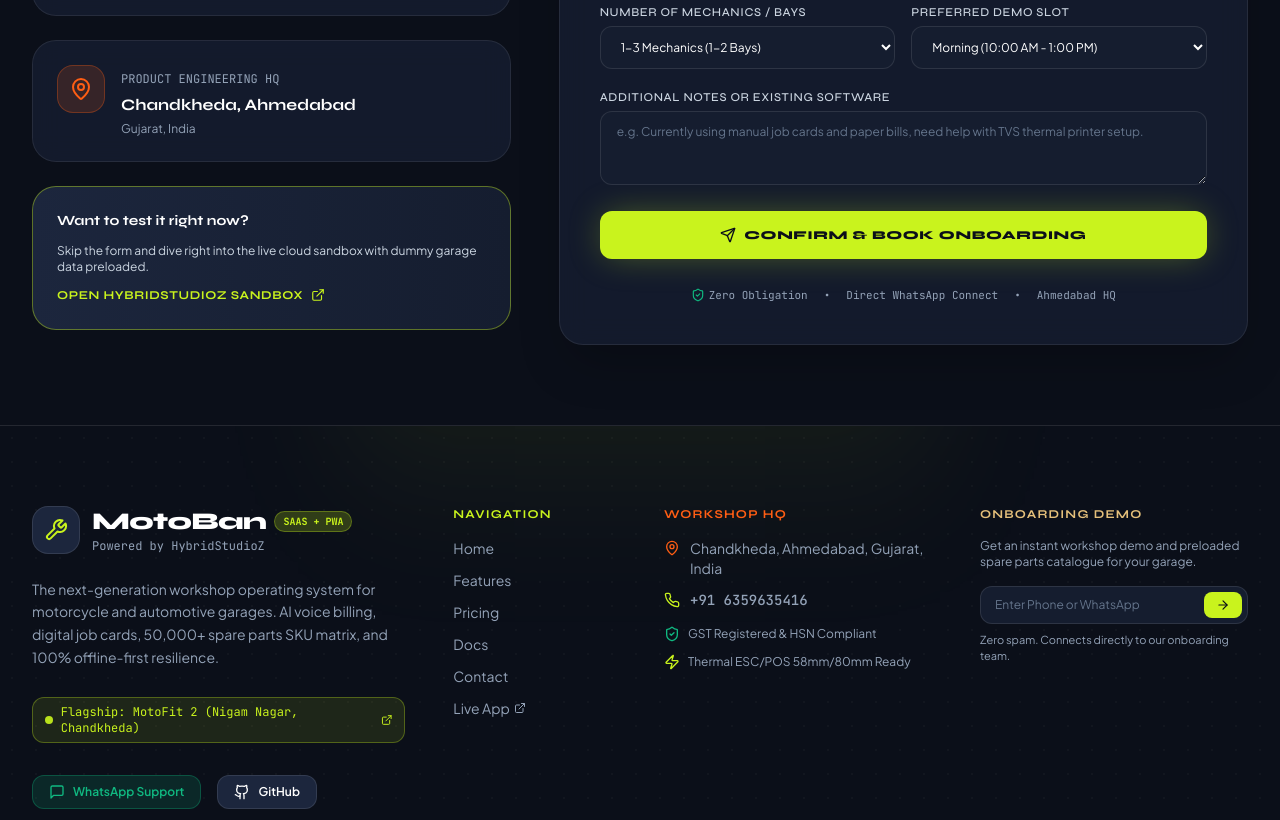
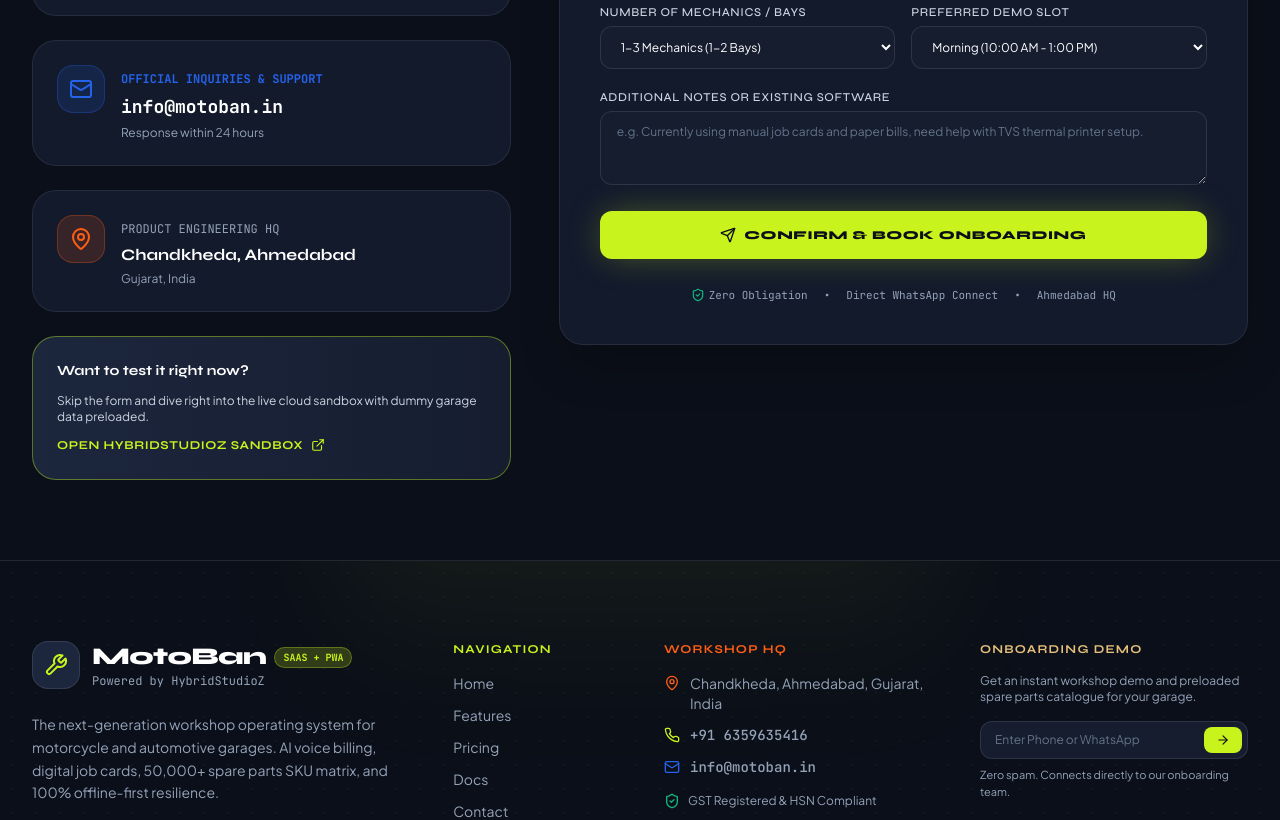
Before and after one commit to Manash8666/motoban-website, a Next.js app: page /contact in a window 1280 px wide. Shown: the part 820-1640 px from the top of the page. Built offline with nearby package versions, Linux system fonts and the light colour scheme.

Commit message:
feat(contact): wire official info@motoban.in and motoban.in domain across constants, footer, and contact page

```diff
--- a/src/app/contact/page.tsx
+++ b/src/app/contact/page.tsx
@@ -3,6 +3,7 @@
 import { useState } from "react";
 import {
   Phone,
+  Mail,
   MessageSquare,
   MapPin,
   ExternalLink,
@@ -117,6 +118,22 @@
                   <span>Chat on WhatsApp</span>
                   <ExternalLink className="w-3.5 h-3.5" />
                 </a>
+              </div>
+            </div>
+
+            {/* Official Email Card */}
+            <div className="glass-panel p-6 rounded-3xl border border-white/10 flex items-start space-x-4">
+              <div className="w-12 h-12 rounded-2xl bg-[#2563EB]/15 border border-[#2563EB]/30 flex items-center justify-center text-[#2563EB] shrink-0">
+                <Mail className="w-6 h-6" />
+              </div>
+              <div className="space-y-1">
+                <span className="text-xs font-mono uppercase text-[#2563EB] font-bold">Official Inquiries & Support</span>
+                <h4 className="font-syne font-bold text-lg text-white">
+                  <a href={SITE_CONFIG.emailHref} className="hover:text-[#C9F31D] transition-colors font-mono">
+                    {SITE_CONFIG.email}
+                  </a>
+                </h4>
+                <p className="text-xs text-slate-400">Response within 24 hours</p>
               </div>
             </div>
 
--- a/src/components/layout/Footer.tsx
+++ b/src/components/layout/Footer.tsx
@@ -4,6 +4,7 @@
 import { SITE_CONFIG, NAV_LINKS } from "@/lib/constants";
 import {
   Phone,
+  Mail,
   MapPin,
   ExternalLink,
   Github,
@@ -132,6 +133,15 @@
                   {SITE_CONFIG.phone}
                 </a>
               </div>
+              <div className="flex items-center space-x-2.5">
+                <Mail className="w-4 h-4 text-[#2563EB] shrink-0" />
+                <a
+                  href={SITE_CONFIG.emailHref}
+                  className="hover:text-white transition-colors font-mono font-medium"
+                >
+                  {SITE_CONFIG.email}
+                </a>
+              </div>
               <div className="flex items-center space-x-2 text-xs text-slate-400 pt-1">
                 <ShieldCheck className="w-4 h-4 text-[#10B981]" />
                 <span>GST Registered & HSN Compliant</span>
--- a/src/lib/constants.ts
+++ b/src/lib/constants.ts
@@ -3,6 +3,9 @@
   fullName: "MotoBan — AI-Powered Garage Billing & Workshop OS",
   engineName: "HybridStudioZ",
   tagline: "AI-Powered Garage Billing, Job Card, and Spare Parts Inventory Platform",
+  websiteUrl: "https://motoban.in",
+  email: "info@motoban.in",
+  emailHref: "mailto:info@motoban.in",
   demoUrl: "https://mechbillerai.vercel.app/",
   githubUrl: "https://github.com/Manash8666/motoban-website.git",
   phone: "+91 6359635416",
```
